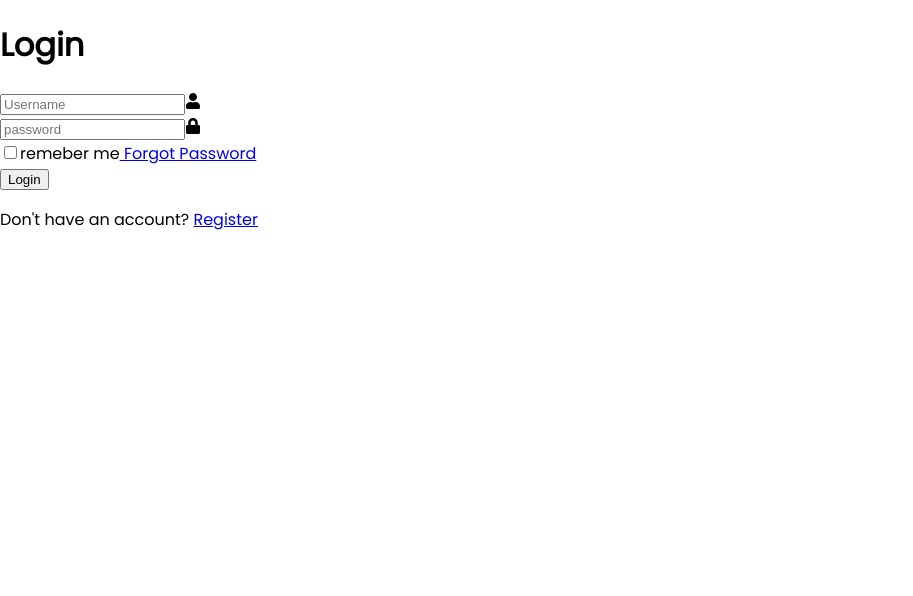
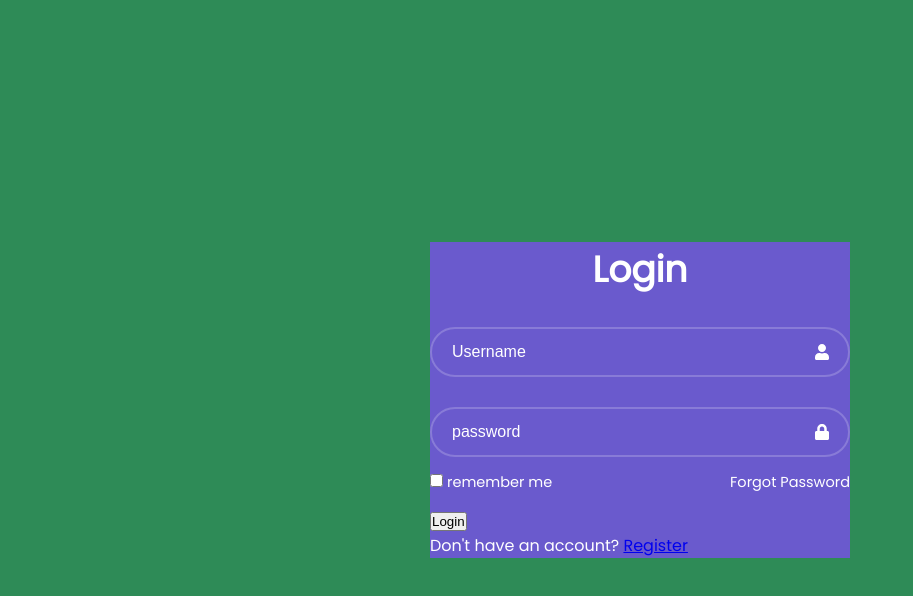
Before and after one commit to Ztech255/projecte-mme, a React (Create React App) app: page / in a window 1280 px wide. Shown: the top 596 px of the page, without its empty margins (0-913 px from the left). Built offline with nearby package versions, Linux system fonts and the light colour scheme.

Commit message:
css progress

```diff
--- a/src/Components/LoginForm/LoginForm.css
+++ b/src/Components/LoginForm/LoginForm.css
@@ -0,0 +1,63 @@
+.wrapper {
+    width: 420px;
+    background: slateblue;
+    color: #fff;
+}
+
+.wrapper h1 {
+    font-size: 36px;
+    text-align: center;
+}
+
+.wrapper .input-box {
+    position: relative;
+    width: 100%;
+    height: 50px;
+    margin: 30px 0;
+}
+
+.input-box input {
+    width: 100%;
+    height: 100%;
+    background: transparent;
+    border: none;
+    outline: none;
+    border: 2px solid rgba(255, 255, 255, .2);
+    border-radius: 40px;
+    font-size: 16px;
+    color: #fff;
+    padding: 20px 45px 20px 20px;
+}
+
+.input-box input::placeholder {
+    color: #fff;
+}
+
+.input-box .icon {
+    position: absolute;
+    right: 20px;
+    top: 50%;
+    transform: translateY(-50%);
+    font-size: 16px;
+}
+
+.wrapper .remember-forgot {
+    display: flex;
+    justify-content: space-between;
+    font-size: 14.5px;
+    margin: -15px 0 15px;
+}
+
+.remember-forgot label input {
+    accent-color: #fff;
+    margin-right: 4px;
+}
+
+.remember-forgot a {
+    color: #fff;
+    text-decoration: none;
+}
+
+.remember-forgot a:hover {
+    text-decoration: underline;
+}
--- a/src/Components/LoginForm/LoginForm.jsx
+++ b/src/Components/LoginForm/LoginForm.jsx
@@ -8,19 +8,16 @@ const LoginForm = () => {
       <form action="">
         <h1>Login</h1>
         <div className="input-box">
-          <input type="text" placeholder="Username" Required />
-          <FaUser />
+          <input type="text" placeholder="Username" required />
+          <FaUser className="icon"/>
         </div>
         <div className="input-box">
-          <input type="password" placeholder="password" Required />
-          <FaLock />
+          <input type="password" placeholder="password" required />
+          <FaLock className="icon"/>
         </div>
-        <div ClassName="remeber-forgot">
-          <label>
-            <input type="checkbox" />
-            remeber me
-          </label>
-          <a href="#"> Forgot Password</a>
+        <div className="remember-forgot">
+          <label><input type="checkbox" />remember me</label>
+          <a href="#">Forgot Password</a>
         </div>
         <button type="submit">Login</button>
         <div classname="register-link">
--- a/src/index.css
+++ b/src/index.css
@@ -1,11 +1,22 @@
 @import url('https://fonts.googleapis.com/css2?family=Poppins&display=swap');
 
+* {
+  margin: 0;
+  padding: 0;
+  box-sizing: border-box;
+}
+
 body {
-  margin: 0;
   font-family: 'Poppins', sans-serif;
 
   -webkit-font-smoothing: antialiased;
   -moz-osx-font-smoothing: grayscale;
+  display: flex;
+  justify-content: center;
+  align-items: center;
+  min-height: 100vh;
+  background: seagreen
+
 }
 
 code {
```
